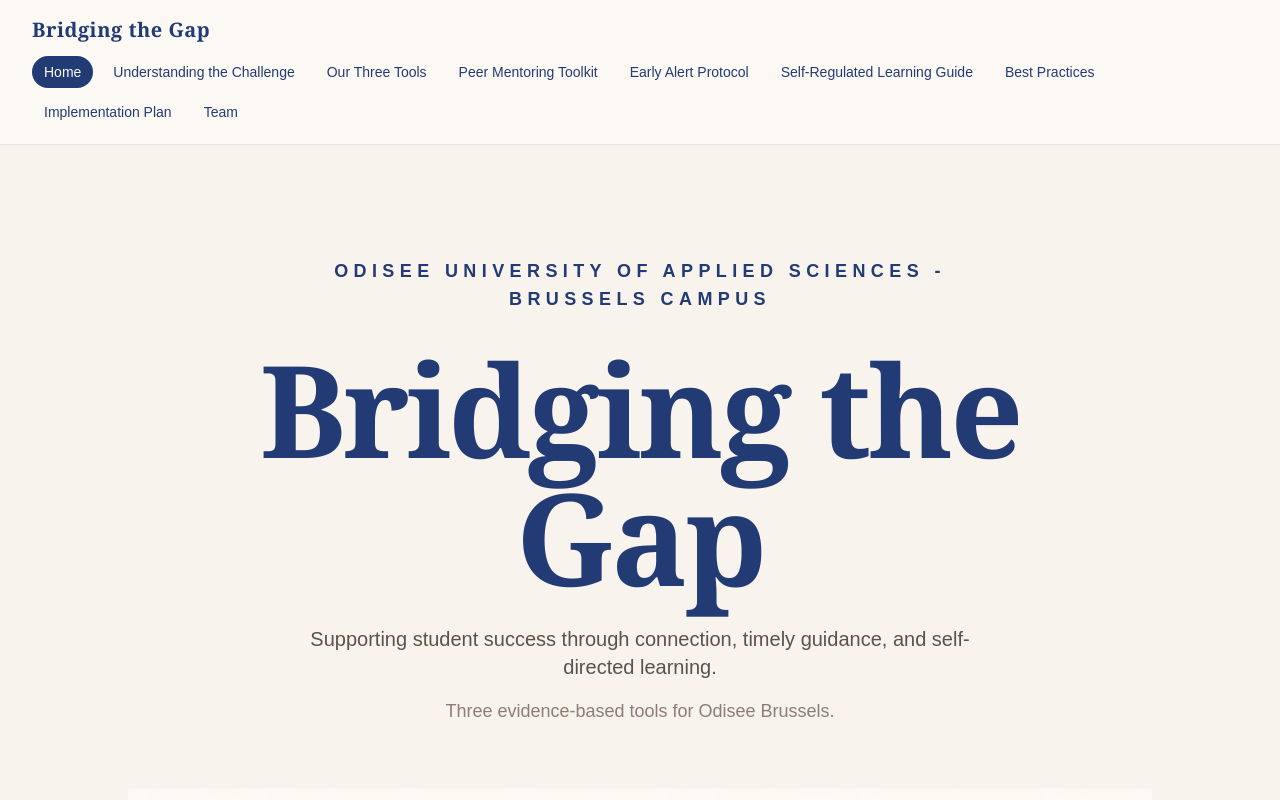
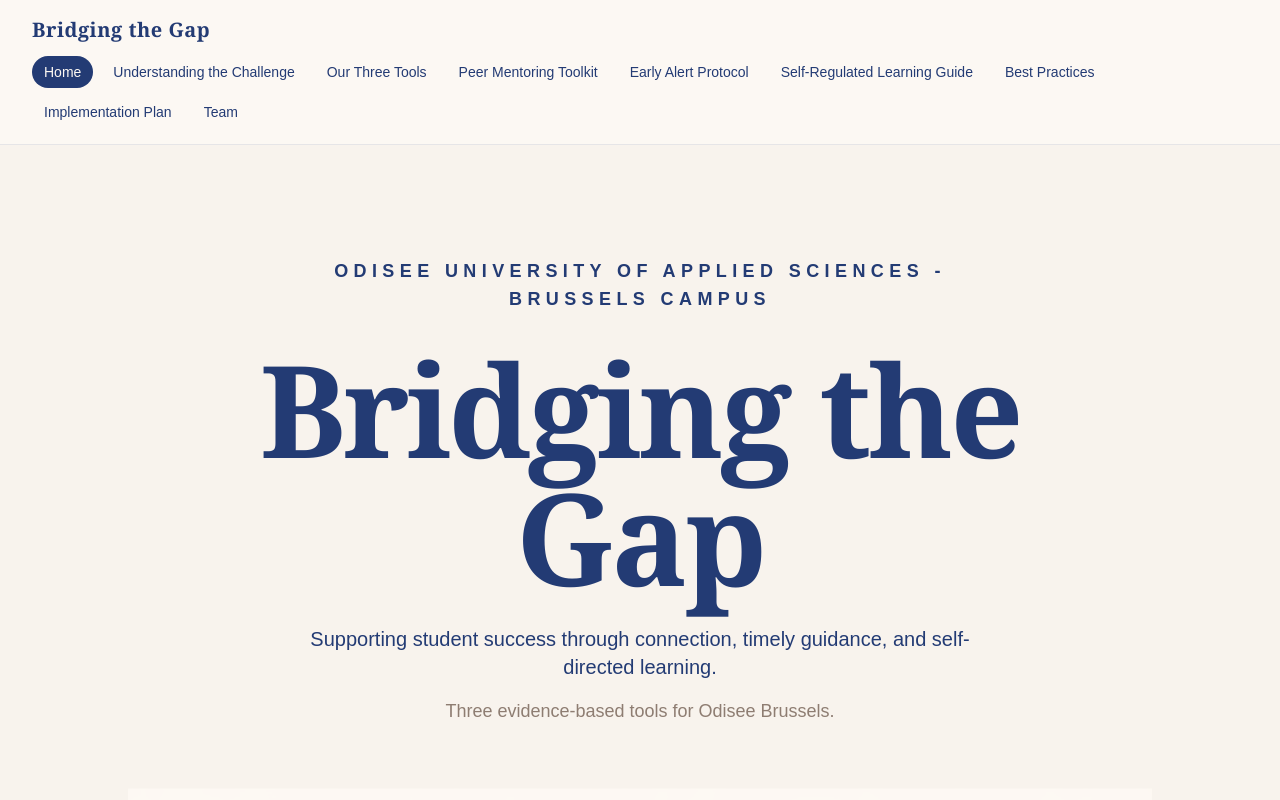
Before and after one commit to ChithraRaniJayaraman/odisee-student-progression, a React (Vite) app: page /#/ in a window 1280 px wide. Shown: the top 800 px of the page. Built offline with nearby package versions, Linux system fonts and the light colour scheme.

Commit message:
Remove hero image framing and set subtitle blue

```diff
--- a/src/pages/Home.jsx
+++ b/src/pages/Home.jsx
@@ -26,7 +26,7 @@
           </h1>
 
           {/* Subtitle */}
-          <p className="mx-auto mt-6 max-w-2xl text-lg sm:text-xl text-[#5e5148] leading-relaxed">
+          <p className="mx-auto mt-6 max-w-2xl text-lg sm:text-xl text-[#233b74] leading-relaxed">
             Supporting student success through connection, timely guidance, and self-directed learning.
           </p>
 
@@ -35,12 +35,12 @@
             Three evidence-based tools for Odisee Brussels.
           </p>
 
-          <div className="relative mt-12 sm:mt-16 flex justify-center">
+          <div className="mt-12 sm:mt-16 flex justify-center">
             {/* Bridge Image - Wider and animated directly */}
             <img
               src={bridgeHero}
               alt="Bridge illustration with three support pillars and student success tools"
-              className="animate-bridge-image relative z-10 h-auto w-full max-w-6xl object-cover"
+              className="animate-bridge-image block h-auto w-full max-w-6xl"
             />
           </div>
 
```
